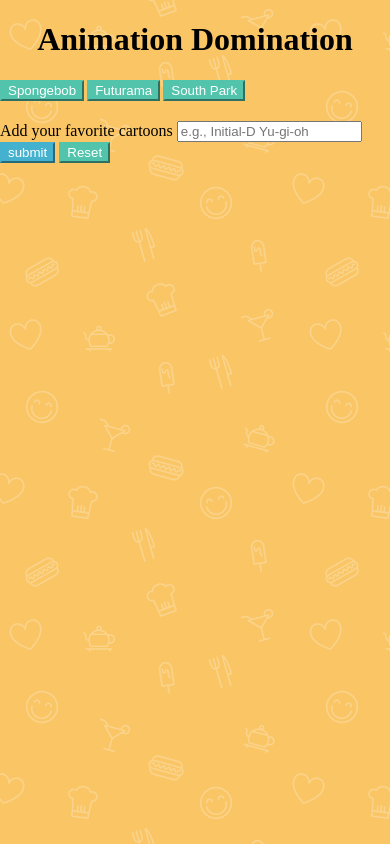
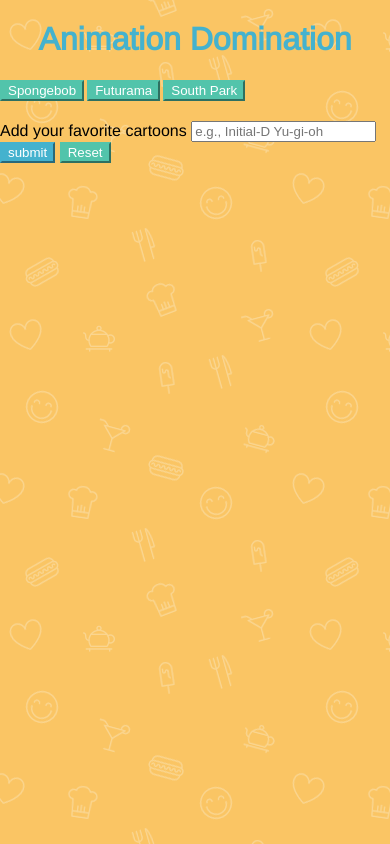
Before and after one commit to Mdo352/GifTastic, a plain HTML site: page index.html in a window 390 px wide. Drawn offline with nearby package versions, Linux system fonts and the light colour scheme.

Commit message:
media queries

```diff
--- a/assets/css/style.css
+++ b/assets/css/style.css
@@ -2,6 +2,9 @@ body{
     background-image: url("../images/food.png");
     margin: 0;
     padding: 0;
+    font-family: 'Roboto', sans-serif;
+    font-family: 'Arimo', sans-serif;
+
 }
 
 p{
@@ -10,6 +13,7 @@ p{
 
 h1{
     text-align: center;
+    color: #44b2ce;
 }
 
 #btnTarget{
@@ -52,3 +56,16 @@ button{
     color: white;
     border-color: #44b2ce;
 }
+
+/* Media Queries */
+@media screen and (max-width: 980px){
+
+}
+
+@media screen and (max-width: 768px){
+
+}
+
+@media screen and (max-width: 640px){
+
+}
--- a/index.html
+++ b/index.html
@@ -8,6 +8,7 @@
         <meta name="description" content="">
         <meta name="viewport" content="width=device-width, initial-scale=1">
         <link rel="stylesheet" href="./assets/css/style.css">
+        <link href="https://fonts.googleapis.com/css?family=Arimo|Roboto" rel="stylesheet">
     </head>
     <body>
 
```
